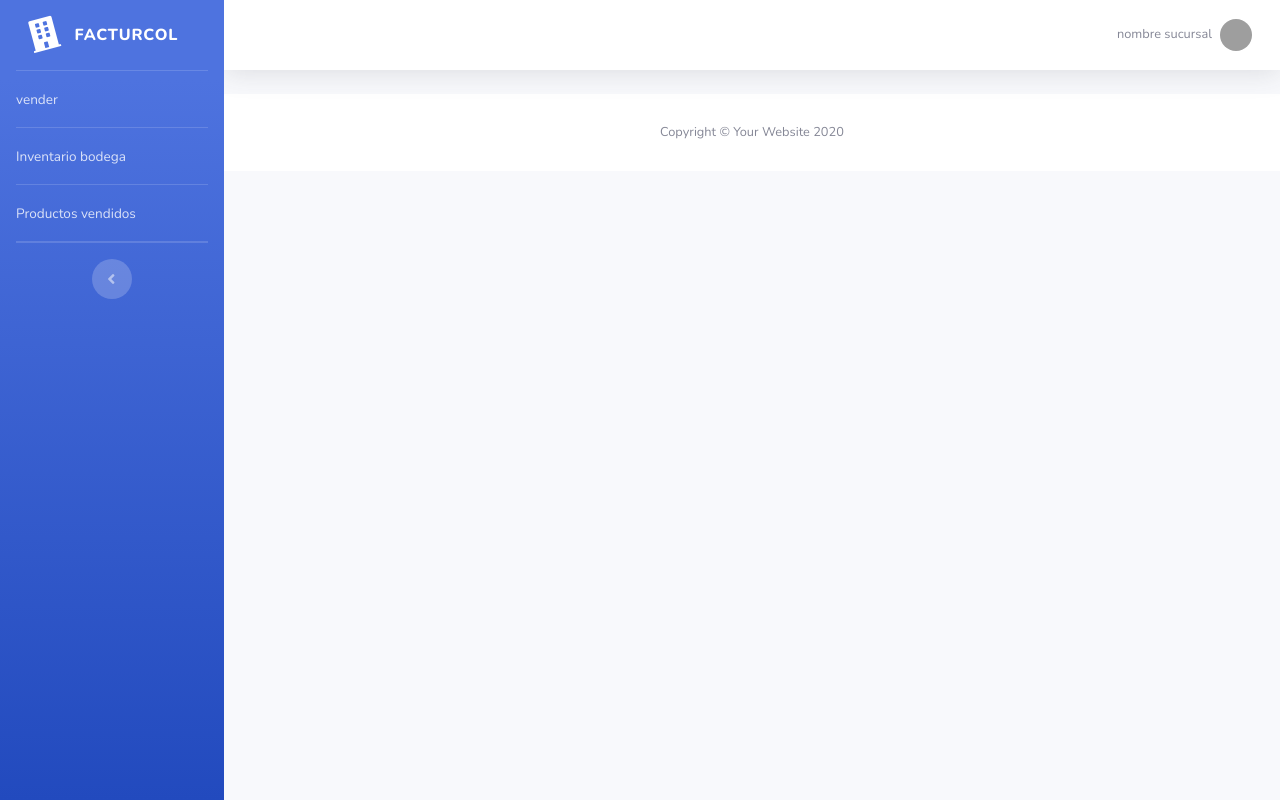
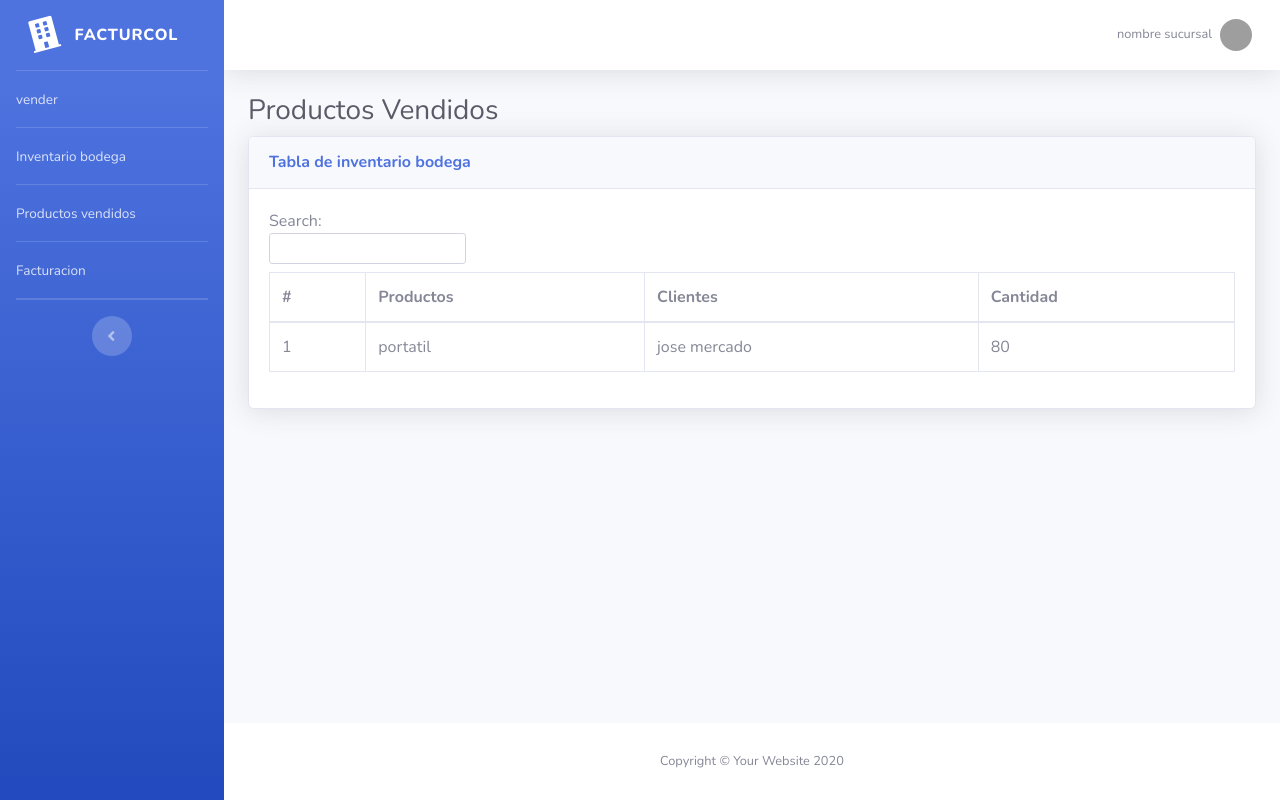
Before and after one commit to Robin1-afk/SENASOFT, a PHP site: page /productosvendidos.php in a window 1280 px wide. Run offline with PHP 8.4, Linux system fonts and the light colour scheme; some libraries are stand-ins or nearby versions; grey boxes are pictures that could not be loaded.

Commit message:
Add files via upload

```diff
--- a/inventariobodegasucursal.php
+++ b/inventariobodegasucursal.php
@@ -43,7 +43,7 @@
       <li class="nav-item">
         <a class="nav-link" href="vender.php">
 
-          <span>vender</span></a>
+          <span>Facturacion</span></a>
       </li>
        <hr class="sidebar-divider my-0">
       <li class="nav-item">
--- a/productosvendidos.php
+++ b/productosvendidos.php
@@ -58,7 +58,12 @@
           <span>Productos vendidos</span></a>
       </li>
        <hr class="sidebar-divider my-0">
+       <li class="nav-item">
+        <a class="nav-link" href="facturacionsucursal.php">
 
+          <span>Facturacion</span></a>
+      </li>
+       <hr class="sidebar-divider my-0">
 
       <!-- Divider -->
       <hr class="sidebar-divider d-none d-md-block">
@@ -123,7 +128,7 @@
               </a>
               <!-- Dropdown - User Information -->
               <div class="dropdown-menu dropdown-menu-right shadow animated--grow-in" aria-labelledby="userDropdown">
-                  <a href="productosvendidos.php" style="text-decoration: none;"><i class="fas fa-sign-out-alt fa-sm fa-fw mr-2 text-gray-400"></i>
+                  <a href="" style="text-decoration: none;"><i class="fas fa-sign-out-alt fa-sm fa-fw mr-2 text-gray-400"></i>
                   Logout
                   </a>
               </div>
@@ -136,6 +141,46 @@
 
         <!-- Begin Page Content -->
         <div class="container-fluid">
+          <h1 class="h3 mb-2 text-gray-800">Productos Vendidos</h1>
+          <!-- DataTales Example -->
+          <div class="card shadow mb-4">
+            <div class="card-header py-3">
+              <h6 class="m-0 font-weight-bold text-primary">Tabla de inventario bodega</h6>
+            </div>
+            <div class="card-body">
+              <div class="table-responsive">
+                <div id="dataTable_wrapper" class="dataTables_wrapper dt-bootstrap4">
+                  <div class="row"><div class="col-sm-12">
+                    <div id="dataTable_filter" class="dataTables_filter"><label>Search:<input type="search" class="form-control form-control-sm" placeholder="" aria-controls="dataTable"></label></div>
+                    <table class="table table-bordered dataTable" id="dataTable" width="100%" cellspacing="0" role="grid" aria-describedby="dataTable_info" style="width: 100%;">
+                    <tr>
+                      <th rowspan="1" colspan="1">#</th>
+                      <th rowspan="1" colspan="1">Productos</th>
+                      <th rowspan="1" colspan="1">Clientes</th>
+                      <th rowspan="1" colspan="1">Cantidad</th>
+
+
+
+                    </tr>
+                  <tbody>
+                  <tr role="row" class="odd">
+                      <td>1</td>
+                      <td>portatil</td>
+                      <td>jose mercado</td>
+                      <td>80</td>
+
+                    </tr>
+                  </tbody>
+                </table>
+              </div>
+              </div>
+            </div>
+          </div>
+
+
+                  </div>
+                </div>
+              </div>
 
 
         <!-- /.container-fluid -->
--- a/sucursallogueo.php
+++ b/sucursallogueo.php
@@ -43,7 +43,7 @@
       <li class="nav-item">
         <a class="nav-link" href="vender.php">
 
-          <span>vender</span></a>
+          <span>Facturacion</span></a>
       </li>
        <hr class="sidebar-divider my-0">
       <li class="nav-item">
@@ -53,7 +53,7 @@
       </li>
        <hr class="sidebar-divider my-0">
       <li class="nav-item">
-        <a class="nav-link" href="sucursallogueo.php">
+        <a class="nav-link" href="productosvendidos.php">
 
           <span>Productos vendidos</span></a>
       </li>
```
Also changed, not shown: vender.php (+7 -3 lines).
